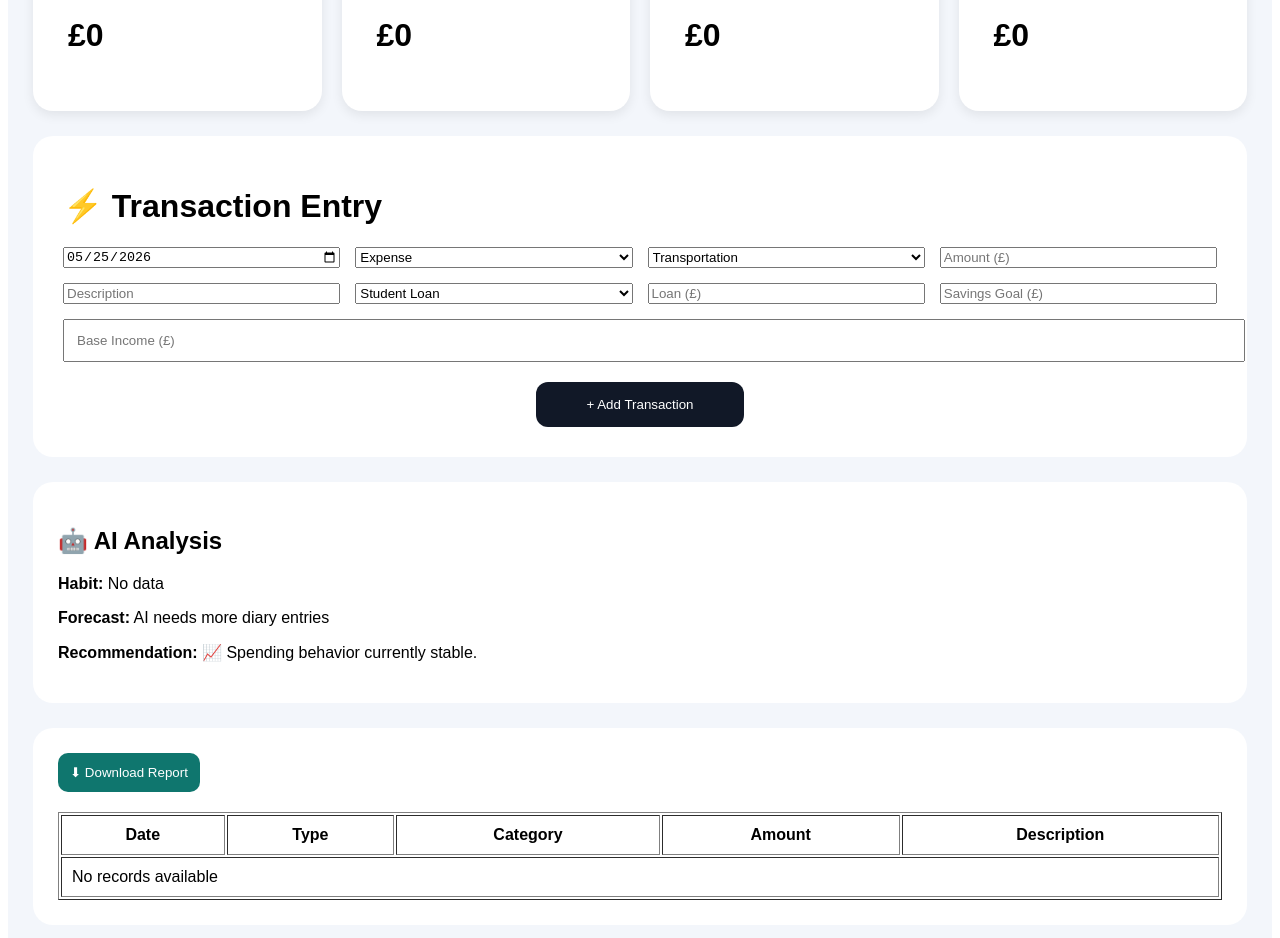
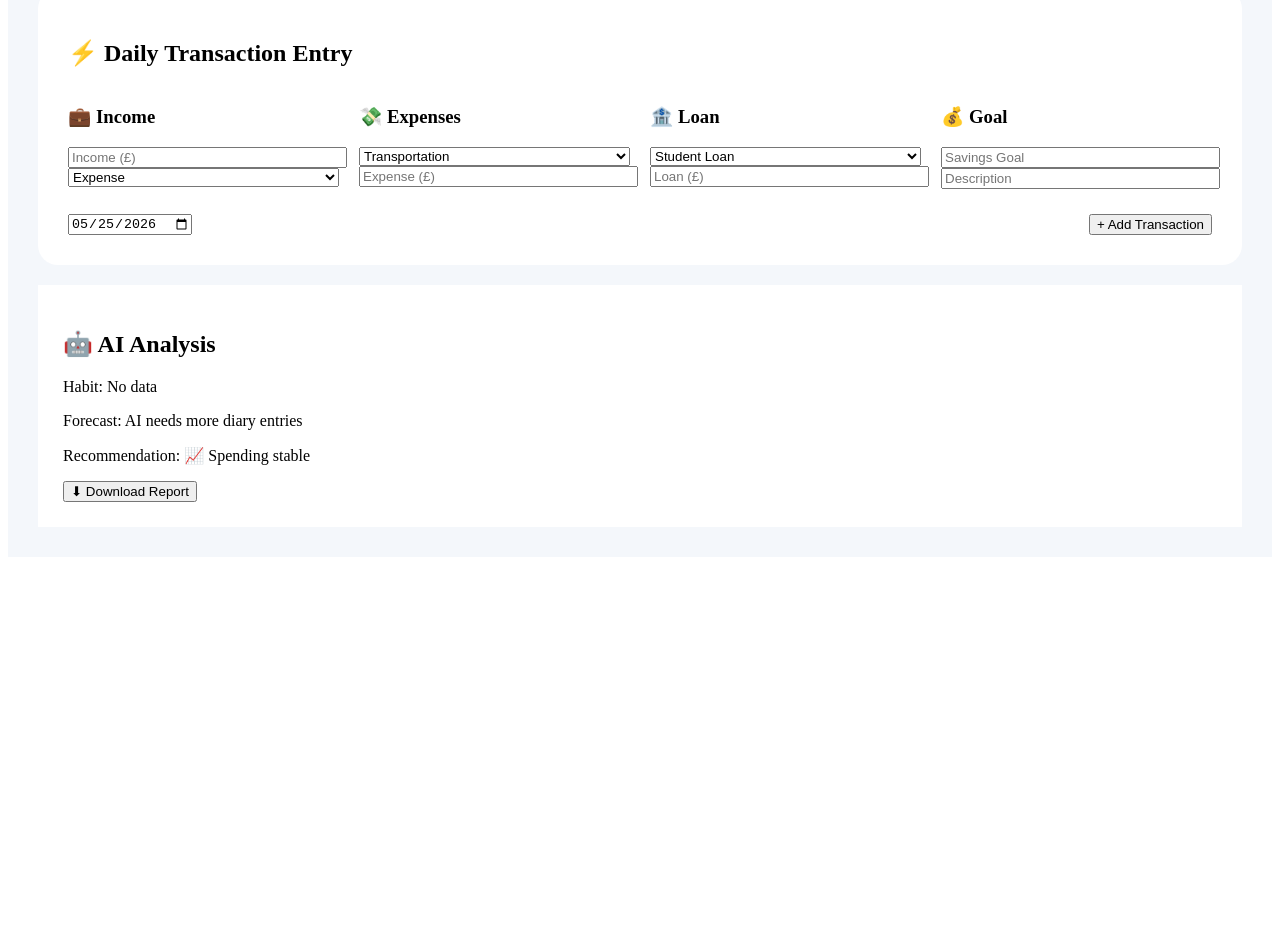
Before and after one commit to glesmaraon/budget-monitor, a React (Vite) app in the folder frontend/: page / in a window 1280 px wide. Shown: the part 320-1258 px from the top of the page. After the commit the page ends 885 px from the top, so only its background shows below. Built offline with nearby package versions, Linux system fonts and the light colour scheme.

Commit message:
Dashboard Final UI alignment

```diff
--- a/frontend/src/dashboard.jsx
+++ b/frontend/src/dashboard.jsx
@@ -1,44 +1,60 @@
-import React, { useState, useEffect } from "react";
+// Keep your existing imports
+import React,{useState,useEffect} from "react";
 import * as XLSX from "xlsx";
 
-export default function Dashboard() {
-  const [transactions, setTransactions] = useState([]);
+export default function Dashboard(){
 
-  const [selectedDate, setSelectedDate] = useState(
+const [transactions,setTransactions]=useState([]);
+
+const [selectedDate,setSelectedDate]=useState(
 new Date().toISOString().split("T")[0]
 );
 
-  const [type, setType] = useState("Expense");
-  const [category, setCategory] = useState("Transportation");
-  const [amount, setAmount] = useState("");
-  const [description, setDescription] = useState("");
+const [type,setType]=useState("Expense");
+const [category,setCategory]=useState("Transportation");
+const [amount,setAmount]=useState("");
+const [description,setDescription]=useState("");
 
-  const [income, setIncome] = useState("");
-  const [loanType, setLoanType] = useState("Student Loan");
-  const [loanAmount, setLoanAmount] = useState("");
-  const [savingGoal, setSavingGoal] = useState("");
+const [income,setIncome]=useState("");
+const [loanType,setLoanType]=useState("Student Loan");
+const [loanAmount,setLoanAmount]=useState("");
+const [savingGoal,setSavingGoal]=useState("");
 
-  useEffect(() => {
-    const saved = localStorage.getItem("ai_transactions");
+useEffect(()=>{
 
-    if (saved) {
-      setTransactions(JSON.parse(saved));
+const saved=
+localStorage.getItem("ai_transactions");
+
+if(saved){
+
+setTransactions(
+JSON.parse(saved)
+);
+
 }
-  }, []);
 
-  function addTransaction() {
-    if (!amount) return;
+},[]);
 
-    const newItem = {
-      id: Date.now(),
-      date: selectedDate,
+
+function addTransaction(){
+
+if(!amount)return;
+
+const item={
+
+id:Date.now(),
+date:selectedDate,
 type,
 category,
-      amount: Number(amount),
+amount:Number(amount),
 description
+
 };
 
-    const updated = [newItem, ...transactions];
+const updated=[
+item,
+...transactions
+];
 
 setTransactions(updated);
 
@@ -49,187 +65,168 @@ export default function Dashboard() {
 
 setAmount("");
 setDescription("");
+
 }
 
-  const totalIncome =
-    Number(income || 0) +
+
+const totalIncome=
+Number(income||0)+
 transactions
-      .filter(t => t.type === "Income")
-      .reduce((a, b) => a + b.amount, 0);
+.filter(t=>t.type==="Income")
+.reduce((a,b)=>a+b.amount,0);
 
-  const totalExpenses =
+
+const totalExpenses=
 transactions
-      .filter(t => t.type === "Expense")
-      .reduce((a, b) => a + b.amount, 0);
+.filter(t=>t.type==="Expense")
+.reduce((a,b)=>a+b.amount,0);
 
-  const balance =
-    totalIncome -
-    totalExpenses -
-    Number(loanAmount || 0);
 
-  function topHabit() {
-    const groups = {};
+const balance=
+totalIncome-
+totalExpenses-
+Number(loanAmount||0);
 
-    transactions.forEach(t => {
-      if (t.type === "Expense") {
-        groups[t.category] =
-          (groups[t.category] || 0)
-          + t.amount;
+
+function topHabit(){
+
+const habits={};
+
+transactions.forEach(t=>{
+
+if(t.type==="Expense"){
+
+habits[t.category]=
+(habits[t.category]||0)
++t.amount;
+
 }
+
 });
 
-    const sorted =
-      Object.entries(groups)
-      .sort((a,b)=>b[1]-a[1]);
+const top=
+Object.entries(habits)
+.sort((a,b)=>b[1]-a[1])[0];
 
-    return sorted.length
-      ? sorted[0][0]
-      : "No data";
+return top?top[0]:"No data";
+
 }
 
-  function forecast() {
+
+function forecast(){
 
 if(transactions.length<5){
 
 return "AI needs more diary entries";
+
 }
 
-    const average =
-      totalExpenses /
+const avg=
+totalExpenses/
 transactions.length;
 
-    return `Predicted monthly spending: £${Math.round(
-      average * 30
-    )}`;
+return `Monthly prediction: £${Math.round(avg*30)}`;
+
 }
+
 
 function recommendation(){
 
 if(balance<0){
 
-      return "⚠ Overspending detected. Reduce optional spending.";
+return "⚠ Spending exceeds balance";
 
 }
 
 if(topHabit()==="Transportation"){
 
-      return "🚇 Transportation is your strongest spending habit.";
+return "🚇 Transportation dominates spending";
 
 }
 
-    if(topHabit()==="Food"){
-
-      return "🍜 Food spending trend increasing.";
+return "📈 Spending stable";
 
 }
 
-    if(Number(savingGoal)>balance){
-
-      return "🎯 Current savings goal may be difficult at present spending.";
-
-    }
-
-    return "📈 Spending behavior currently stable.";
-  }
 
 function exportExcel(){
 
 const rows=[
-      [
-        "Date",
-        "Type",
-        "Category",
-        "Amount",
-        "Description"
-      ]
+
+["Date","Type","Category","Amount","Description"]
+
 ];
 
-    transactions.forEach(item=>{
+transactions.forEach(t=>{
 
 rows.push([
 
-        item.date,
-        item.type,
-        item.category,
-        item.amount,
-        item.description
+t.date,
+t.type,
+t.category,
+t.amount,
+t.description
 
 ]);
 
 });
 
-    const ws =
+const ws=
 XLSX.utils.aoa_to_sheet(rows);
 
-    const wb =
+const wb=
 XLSX.utils.book_new();
 
 XLSX.utils.book_append_sheet(
 wb,
 ws,
-      "Transactions"
+"Diary"
 );
 
 XLSX.writeFile(
 wb,
-      "Diary_Report.xlsx"
+"MyDiaryReport.xlsx"
 );
 
 }
 
-  return (
-    <div
-      style={{
-        background:"#F3F6FB",
-        minHeight:"100vh",
-        padding:"25px",
-        fontFamily:"Arial"
-      }}
-    >
 
-      <div
-        style={{
-          background:"#111827",
-          color:"white",
+return(
+
+<div style={{
 padding:"30px",
-          borderRadius:"20px"
-        }}
-      >
+background:"#F4F7FB",
+minHeight:"100vh"
+}}>
 
 <h1>
 📔 My Diary Habit Spending Analyzer
 </h1>
 
-        <p>
-          Track • Analyze • Predict • Improve
-        </p>
 
-      </div>
-
-
-      <div
-        style={{
+<div style={{
 display:"grid",
-          gridTemplateColumns:
-          "repeat(4,1fr)",
-          gap:"20px",
-          marginTop:"25px"
-        }}
-      >
+gridTemplateColumns:"repeat(4,1fr)",
+gap:"20px"
+}}>
 
 {[
+
 {
 title:"💼 Income",
 value:`£${totalIncome}`
 },
+
 {
 title:"💸 Expenses",
 value:`£${totalExpenses}`
 },
+
 {
 title:"🏦 Loan",
 value:`£${loanAmount||0}`
 },
+
 {
 title:"💰 Balance",
 value:`£${balance}`
@@ -241,18 +238,13 @@ export default function Dashboard() {
 key={index}
 style={{
 background:"white",
-        padding:"35px",
-        borderRadius:"20px",
-        boxShadow:
-        "0 4px 12px rgba(0,0,0,.08)"
+padding:"25px",
+borderRadius:"20px"
 }}
 >
 
-      <h2>{card.title}</h2>
-
-      <h1>
-      {card.value}
-      </h1>
+<h3>{card.title}</h3>
+<h1>{card.value}</h1>
 
 </div>
 
@@ -264,154 +256,139 @@ export default function Dashboard() {
 <div
 style={{
 background:"white",
-        marginTop:"25px",
 padding:"30px",
+marginTop:"20px",
 borderRadius:"20px"
 }}
 >
 
-      <h1>
-      ⚡ Transaction Entry
-      </h1>
+<h2>
+⚡ Daily Transaction Entry
+</h2>
 
 
 <div
 style={{
 display:"grid",
-      gridTemplateColumns:
-      "repeat(4,1fr)",
-      gap:"15px",
-      marginTop:"20px"
+gridTemplateColumns:"repeat(4,1fr)",
+gap:"20px"
 }}
 >
 
+<div>
+
+<h3>💼 Income</h3>
+
 <input
-      type="date"
-      value={selectedDate}
-      onChange={(e)=>
-      setSelectedDate(
-      e.target.value
-      )}
+placeholder="Income (£)"
+value={income}
+onChange={(e)=>setIncome(e.target.value)}
+style={{width:"100%"}}
 />
 
 <select
 value={type}
-      onChange={(e)=>
-      setType(
-      e.target.value
-      )}
+onChange={(e)=>setType(e.target.value)}
+style={{width:"100%"}}
 >
+
+<option>Income</option>
 <option>Expense</option>
-      <option>Income</option>
+
 </select>
 
+</div>
+
+
+<div>
+
+<h3>💸 Expenses</h3>
 
 <select
 value={category}
-      onChange={(e)=>
-      setCategory(
-      e.target.value
-      )}
+onChange={(e)=>setCategory(e.target.value)}
+style={{width:"100%"}}
 >
+
 <option>Transportation</option>
 <option>Food</option>
 <option>Bills</option>
 <option>Shopping</option>
-      <option>Salary</option>
-      <option>Project</option>
+
 </select>
 
-
 <input
-      type="number"
-      placeholder="Amount (£)"
+placeholder="Expense (£)"
 value={amount}
-      onChange={(e)=>
-      setAmount(
-      e.target.value
-      )}
-      />
-
-
-      <input
-      placeholder="Description"
-      value={description}
-      onChange={(e)=>
-      setDescription(
-      e.target.value
-      )}
-      />
-
-
-      <select
-      value={loanType}
-      onChange={(e)=>
-      setLoanType(
-      e.target.value
-      )}
-      >
-      <option>Student Loan</option>
-      <option>Mortgage</option>
-      <option>Credit Card</option>
-      <option>Personal Loan</option>
-      </select>
-
-
-      <input
-      placeholder="Loan (£)"
-      value={loanAmount}
-      onChange={(e)=>
-      setLoanAmount(
-      e.target.value
-      )}
-      />
-
-
-      <input
-      placeholder="Savings Goal (£)"
-      value={savingGoal}
-      onChange={(e)=>
-      setSavingGoal(
-      e.target.value
-      )}
+onChange={(e)=>setAmount(e.target.value)}
+style={{width:"100%"}}
 />
 
 </div>
 
 
+<div>
+
+<h3>🏦 Loan</h3>
+
+<select
+value={loanType}
+onChange={(e)=>setLoanType(e.target.value)}
+style={{width:"100%"}}
+>
+
+<option>Student Loan</option>
+<option>Credit Card</option>
+
+</select>
+
 <input
-      style={{
-      width:"100%",
-      marginTop:"15px",
-      padding:"12px"
-      }}
-      placeholder="Base Income (£)"
-      value={income}
-      onChange={(e)=>
-      setIncome(
-      e.target.value
-      )}
+placeholder="Loan (£)"
+value={loanAmount}
+onChange={(e)=>setLoanAmount(e.target.value)}
+style={{width:"100%"}}
 />
 
+</div>
 
-      <div
-      style={{
+
+<div>
+
+<h3>💰 Goal</h3>
+
+<input
+placeholder="Savings Goal"
+value={savingGoal}
+onChange={(e)=>setSavingGoal(e.target.value)}
+style={{width:"100%"}}
+/>
+
+<input
+placeholder="Description"
+value={description}
+onChange={(e)=>setDescription(e.target.value)}
+style={{width:"100%"}}
+/>
+
+</div>
+
+</div>
+
+
+<div style={{
 display:"flex",
-      justifyContent:"center",
-      marginTop:"20px"
-      }}
-      >
+justifyContent:"space-between",
+marginTop:"25px"
+}}>
+
+<input
+type="date"
+value={selectedDate}
+onChange={(e)=>setSelectedDate(e.target.value)}
+/>
 
 <button
 onClick={addTransaction}
-      style={{
-      background:"#111827",
-      color:"white",
-      border:"none",
-      borderRadius:"12px",
-      padding:"15px 50px",
-      cursor:"pointer"
-      }}
 >
 
 + Add Transaction
@@ -426,105 +403,31 @@ export default function Dashboard() {
 <div
 style={{
 background:"white",
-      marginTop:"25px",
 padding:"25px",
-      borderRadius:"20px"
+marginTop:"20px"
 }}
 >
 
 <h2>🤖 AI Analysis</h2>
 
-      <p><b>Habit:</b> {topHabit()}</p>
+<p>Habit: {topHabit()}</p>
 
-      <p><b>Forecast:</b> {forecast()}</p>
+<p>Forecast: {forecast()}</p>
 
-      <p><b>Recommendation:</b> {recommendation()}</p>
-
-      </div>
-
-
-      <div
-      style={{
-      background:"white",
-      marginTop:"25px",
-      padding:"25px",
-      borderRadius:"20px"
-      }}
-      >
+<p>Recommendation: {recommendation()}</p>
 
 <button
 onClick={exportExcel}
-      style={{
-      background:"#0F766E",
-      color:"white",
-      border:"none",
-      padding:"12px",
-      borderRadius:"10px"
-      }}
 >
 
 ⬇ Download Report
 
 </button>
 
-
-      <table
-      width="100%"
-      border="1"
-      cellPadding="10"
-      style={{
-      marginTop:"20px"
-      }}
-      >
-
-      <thead>
-
-      <tr>
-      <th>Date</th>
-      <th>Type</th>
-      <th>Category</th>
-      <th>Amount</th>
-      <th>Description</th>
-      </tr>
-
-      </thead>
-
-      <tbody>
-
-      {transactions.length===0?
-
-      <tr>
-
-      <td colSpan="5">
-      No records available
-      </td>
-
-      </tr>
-
-      :
-
-      transactions.map(item=>(
-
-      <tr key={item.id}>
-
-      <td>{item.date}</td>
-      <td>{item.type}</td>
-      <td>{item.category}</td>
-      <td>£{item.amount}</td>
-      <td>{item.description}</td>
-
-      </tr>
-
-      ))
-
-      }
-
-      </tbody>
-
-      </table>
+</div>
 
 </div>
 
-    </div>
-  );
+)
+
 }
```
Lines whose indentation alone changed are shown as unchanged.
